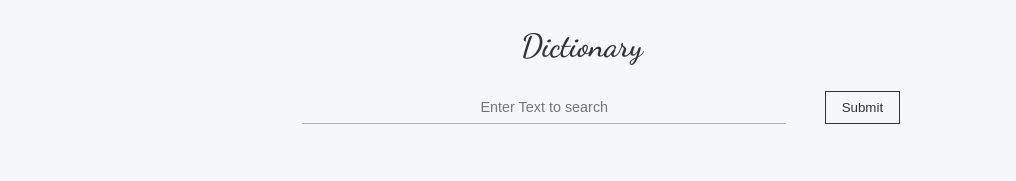
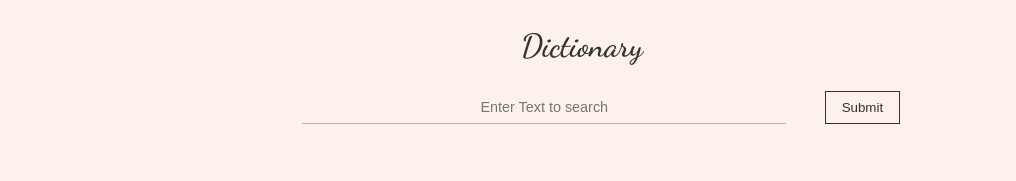
Before and after one commit to notarjunvijayan/dictionary, a React (Create React App) app: page / in a window 1280 px wide. Shown: the top 181 px of the page, without its empty margins (58-1074 px from the left). Built offline with nearby package versions, Linux system fonts and the light colour scheme.

Commit message:
Bgcolor change and minor fix

```diff
--- a/src/App.jsx
+++ b/src/App.jsx
@@ -24,7 +24,6 @@ function App() {
     data = await api.json()
     setphon(data[0].phonetic)
     setDef(data[0].meanings[0].definitions[0].definition)
-    console.log(data)
   }
   function search(text){
     setWord(val)
--- a/src/styles/main.css
+++ b/src/styles/main.css
@@ -1,6 +1,6 @@
 @import url('https://fonts.googleapis.com/css2?family=Inconsolata:wght@300&display=swap');
 :root{
-    --primary: #F5f7fa;
+    --primary: #FCF2EB;
     --secondary: #333;
 }
 body{
```
